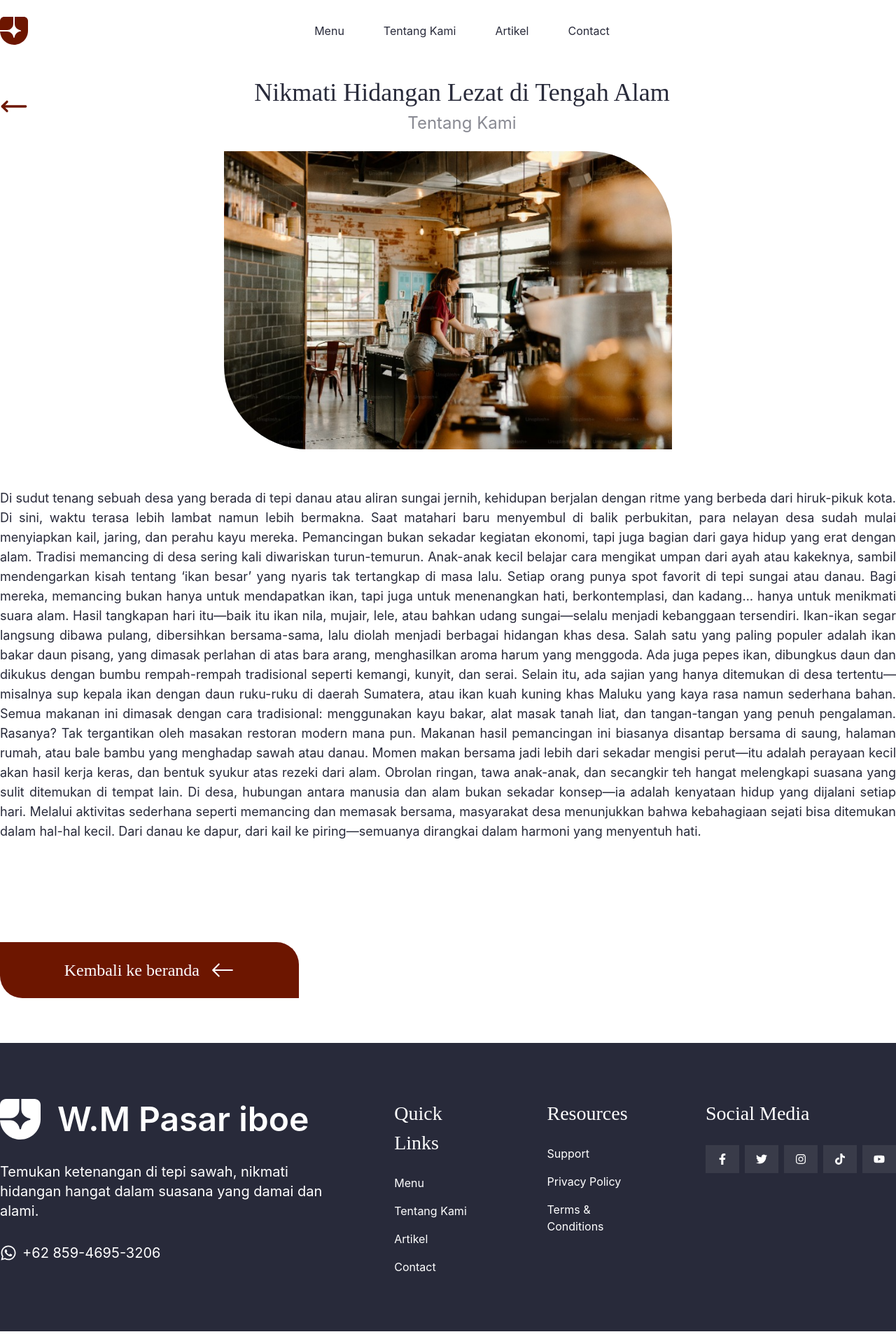
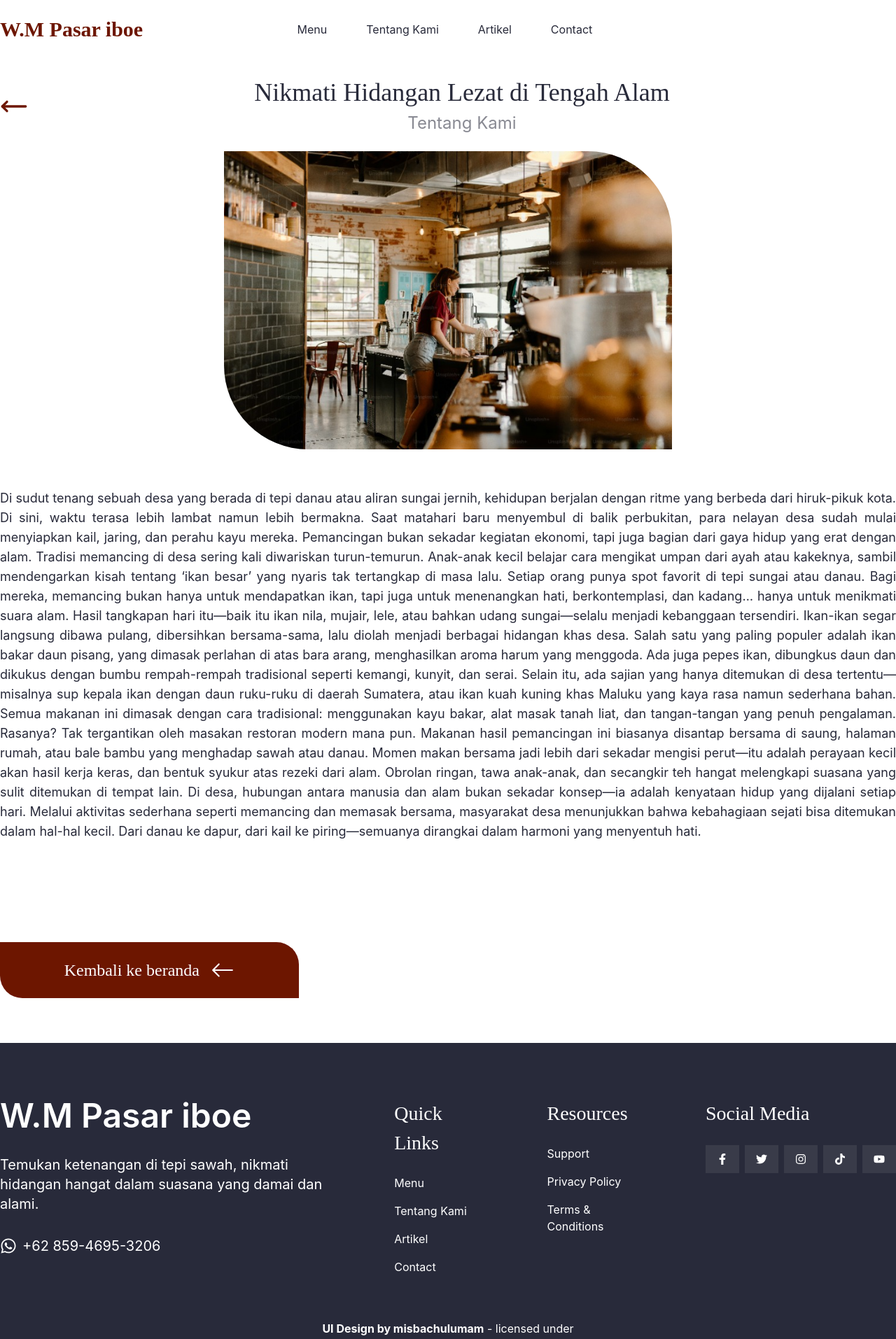
Before and after one commit to MicRoCats7/pasar-sawah-iboe, a Next.js app: page /article/1 in a window 1280 px wide. Shown: the top 1913 px of the page at 70% size. Built offline with nearby package versions, Linux system fonts and the light colour scheme.

Commit message:
fixing redirect

```diff
--- a/app/article/[id]/page.tsx
+++ b/app/article/[id]/page.tsx
@@ -20,7 +20,7 @@ function DetailArtikel() {
                     <MoveLeft
                         color='#6D1600'
                         size={40}
-                        onClick={() => router.back()}
+                        onClick={() => router.push("/")}
                     />
                     <div className='flex flex-col items-center justify-center gap-2'>
                         <h1 className='text-second font-normal font-playfair text-4xl'>Nikmati Hidangan Lezat di Tengah Alam</h1>
@@ -51,7 +51,7 @@ function DetailArtikel() {
                     variant='main'
                     size='custom'
                     className="w-1/3 text-2xl font-playfair-sc mt-36 mb-16"
-                    onClick={() => router.back()}
+                    onClick={() => router.push("/")}
                 >
                     Kembali ke beranda
                     <BsArrowLeft size={34} />
--- a/app/page.tsx
+++ b/app/page.tsx
@@ -21,9 +21,17 @@ export default function Home() {
       <Maps />
       <Blog />
       <Footer />
-      <div className="fixed bottom-5 right-5 bg-main w-[72px] p-4 rounded-bl-[32px] rounded-tr-[32px] cursor-pointer">
-        <FaWhatsapp size={43} color="#fff"/>
+      <div
+        className="fixed bottom-5 right-5 bg-main w-[72px] p-4 rounded-bl-[32px] rounded-tr-[32px] cursor-pointer"
+        onClick={() =>
+          window.open(
+            "https://api.whatsapp.com/send?phone=6285946953206&text=" + encodeURIComponent("Halo, saya mau pesan"),
+            "_blank"
+          )
+        }
+      >
+        <FaWhatsapp size={43} color="#fff" />
       </div>
-    </main>
+    </main >
   );
 }
--- a/components/shared/AboutSection.tsx
+++ b/components/shared/AboutSection.tsx
@@ -73,6 +73,7 @@ function AboutSection() {
                         draggable={false}
                         loading='lazy'
                     />
+                    <a href="#contact">
                         <Button
                             variant='main'
                             size='custom'
@@ -81,6 +82,7 @@ function AboutSection() {
                             CONTACT KAMI
                             <PiArrowDownRightThin size={34} />
                         </Button>
+                    </a>
                 </div>
             </div>
         </section>
--- a/components/shared/Footer.tsx
+++ b/components/shared/Footer.tsx
@@ -1,19 +1,13 @@
 import React from 'react'
-import Image from 'next/image'
 import { FaFacebookF, FaInstagram, FaTiktok, FaTwitter, FaWhatsapp, FaYoutube } from "react-icons/fa";
 
 function Footer() {
     return (
-        <section className='bg-second'>
-            <div className='max-w-[1320px] mx-auto py-20 flex items-start gap-20'>
+        <section className='bg-second' id='contact'>
+            <div className='max-w-[1320px] mx-auto py-20'>
+                <div className='flex items-start gap-20'>
                     <div className='flex flex-col items-start gap-8 w-[38%]'>
                         <div className='flex items-center gap-6'>
-                        <Image
-                            src="/assets/Logo_white_footer.svg"
-                            alt="logo"
-                            width={58}
-                            height={58}
-                        />
                             <h3 className='font-inter font-semibold text-5xl text-white'>W.M Pasar iboe</h3>
                         </div>
                         <p className='font-inter font-normal text-xl text-white'>
@@ -62,6 +56,11 @@ function Footer() {
                         </div>
                     </div>
                 </div>
+                <div className='flex items-center justify-center flex-col pt-16 text-white font-inter'>
+                    <h3><strong>UI Design by misbachulumam</strong> - licensed under </h3>
+                    <h3>https://creativecommons.org/licenses/by/4.0/</h3>
+                </div>
+            </div>
         </section>
     )
 }
--- a/components/shared/Maps/ClientLeafletMap.tsx
+++ b/components/shared/Maps/ClientLeafletMap.tsx
@@ -11,7 +11,7 @@ L.Icon.Default.mergeOptions({
     shadowUrl: 'https://unpkg.com/leaflet@1.9.3/dist/images/marker-shadow.png',
 });
 
-const position: [number, number] = [37.7749, -122.4194];
+const position: [number, number] = [-7.1227613, 110.7742596];
 
 export default function ClientLeafletMap() {
     return (
@@ -23,11 +23,10 @@ export default function ClientLeafletMap() {
         >
             <TileLayer
                 url="https://{s}.tile.openstreetmap.org/{z}/{x}/{y}.png"
-                attribution='&copy; <a href="http://osm.org/copyright">OpenStreetMap</a> contributors'
             />
             <Marker position={position}>
                 <Popup>
-                    San Francisco, CA<br />Kunjungi kami!
+                    Pemancingan dan <br /> W.M Pinggir Sawah Iboe
                 </Popup>
             </Marker>
         </MapContainer>
--- a/components/shared/Maps/Maps.tsx
+++ b/components/shared/Maps/Maps.tsx
@@ -18,7 +18,7 @@ export default function Maps() {
             <div className="relative w-full max-w-[1320px] h-[450px] mt-20">
                 <ClientLeafletMap />
                 <a
-                    href="https://www.google.com/maps/place/San+Francisco,+CA+94105,+USA"
+                    href="https://www.google.com/maps/place/Pemancingan+dan+W.M+Pinggir+Sawah+Iboe/@-7.1227613,110.7742596,878m/data=!3m2!1e3!4b1!4m6!3m5!1s0x2e70a3a583039e23:0x4f2e420954e3147e!8m2!3d-7.1227613!4d110.7742596!16s%2Fg%2F11rhk1yc82?entry=ttu&g_ep=EgoyMDI1MDYzMC4wIKXMDSoASAFQAw%3D%3D"
                     target="_blank"
                     rel="noopener noreferrer"
                     className="flex items-center gap-3 absolute bottom-5 right-2 bg-[#6D1600] text-white px-8 py-5 rounded-bl-[32px] rounded-tr-[32px] font-inter text-sm tracking-wide shadow-lg hover:bg-[#551100] transition z-10"
--- a/components/shared/Navbar.tsx
+++ b/components/shared/Navbar.tsx
@@ -1,17 +1,8 @@
-import Image from 'next/image'
-
 function Navbar() {
     return (
         <div className='fixed top-0 left-0 right-0 z-50 bg-white'>
             <nav className="flex items-center justify-between py-6 text-second max-w-[1320px] mx-auto">
-                <Image
-                    src="/assets/Logo.svg"
-                    alt="Logo Pinggir Sawah"
-                    width={40}
-                    height={40}
-                    draggable={false}
-                    loading="lazy"
-                />
+                <h1 className='font-playfair text-main text-3xl font-semibold'>W.M Pasar iboe</h1>
                 <ul className="flex items-center space-x-14">
                     <li>
                         <a href="#menu" className="hover:text-gray-400">
@@ -34,7 +25,7 @@ function Navbar() {
                         </a>
                     </li>
                 </ul>
-                <div />
+                <div className="w-1/6"/>
             </nav>
         </div>
     )
```
Lines whose indentation alone changed are shown as unchanged.
